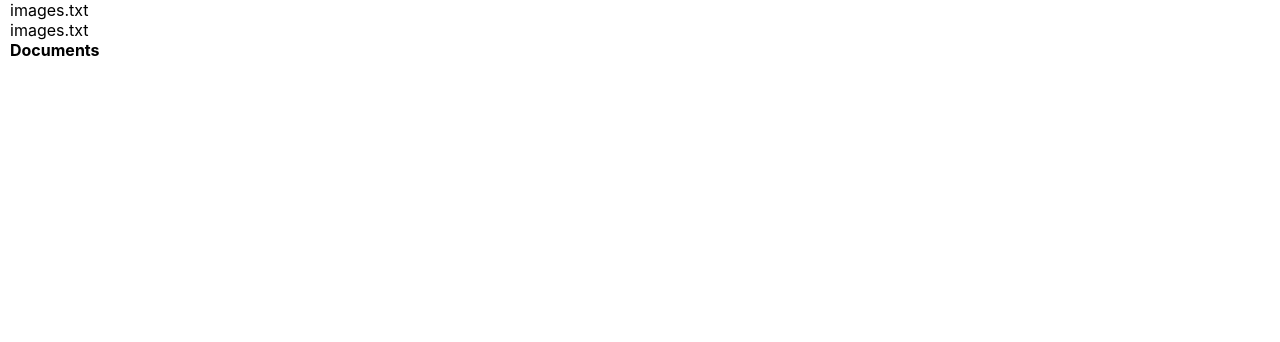
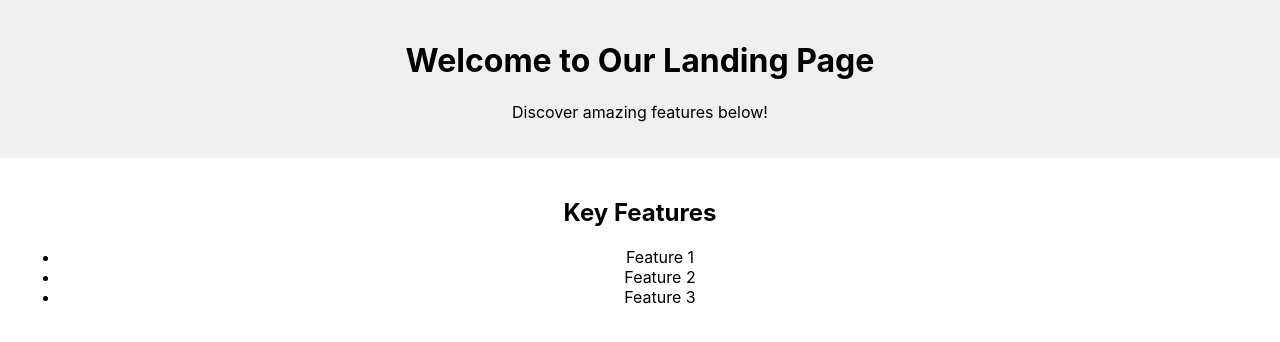
Before and after one commit to Tanya22bose/side-navbar, a React (Create React App) app: page / in a window 1280 px wide. Shown: the top 342 px of the page. Built offline with nearby package versions, Linux system fonts and the light colour scheme.

Commit message:
add landing page

```diff
--- a/src/App.css
+++ b/src/App.css
@@ -1,38 +1,17 @@
-.App {
+.header {
+  background-color: #f0f0f0;
+  padding: 20px;
   text-align: center;
 }
 
-.App-logo {
-  height: 40vmin;
-  pointer-events: none;
+.features {
+  padding: 20px;
+  text-align: center;
 }
 
-@media (prefers-reduced-motion: no-preference) {
-  .App-logo {
-    animation: App-logo-spin infinite 20s linear;
-  }
+.footer {
+  background-color: #333;
+  color: #fff;
+  padding: 20px;
+  text-align: center;
 }
-
-.App-header {
-  background-color: #282c34;
-  min-height: 100vh;
-  display: flex;
-  flex-direction: column;
-  align-items: center;
-  justify-content: center;
-  font-size: calc(10px + 2vmin);
-  color: white;
-}
-
-.App-link {
-  color: #61dafb;
-}
-
-@keyframes App-logo-spin {
-  from {
-    transform: rotate(0deg);
-  }
-  to {
-    transform: rotate(360deg);
-  }
-}
--- a/src/App.js
+++ b/src/App.js
@@ -1,11 +1,12 @@
 import "./App.css";
-import SideBar from "./components/sideBar";
-import { fileData } from "./constant";
+import Header from "./components/Header";
+import Features from "./components/sideBar";
 
 function App() {
   return (
     <div>
-      <SideBar data={fileData} />
+      <Header />
+      <Features />
     </div>
   );
 }
--- /dev/null
+++ b/src/components/Header/index.jsx
@@ -0,0 +1,12 @@
+import React from 'react';
+
+const Header = () => {
+  return (
+    <div className="header">
+      <h1>Welcome to Our Landing Page</h1>
+      <p>Discover amazing features below!</p>
+    </div>
+  );
+}
+
+export default Header;
--- a/src/components/sideBar/index.jsx
+++ b/src/components/sideBar/index.jsx
@@ -1,43 +1,16 @@
-import { useState } from "react";
-import "./styles.css";
+import React from 'react';
 
-const SideBar = ({ data }) => {
+const Features = () => {
   return (
-    <div className="side-bar">
-      {data.map((item) => (
-        <Folder item={item} key={item.id} />
-      ))}
+    <div className="features">
+      <h2>Key Features</h2>
+      <ul>
+        <li>Feature 1</li>
+        <li>Feature 2</li>
+        <li>Feature 3</li>
+      </ul>
     </div>
   );
-};
+}
 
-const Folder = ({ item }) => {
-  const [toggle, setToggle] = useState(false);
-  const isFile = item.structure === "File";
-
-  if (isFile)
-    return (
-      <div className="file">
-        <div>{item.name}</div>
-      </div>
-    );
-
-  return (
-    <div className="folder">
-      <div onClick={() => setToggle((val) => !val)} style={{ fontWeight: 700 }}>
-        {item.name}
-      </div>
-      {toggle && (
-        <div style={{ marginLeft: "10px" }}>
-          {item.files?.map((item) => (
-            <div>
-              <Folder item={item} key={item.id} />
-            </div>
-          ))}
-        </div>
-      )}
-    </div>
-  );
-};
-
-export default SideBar;
+export default Features;
```
